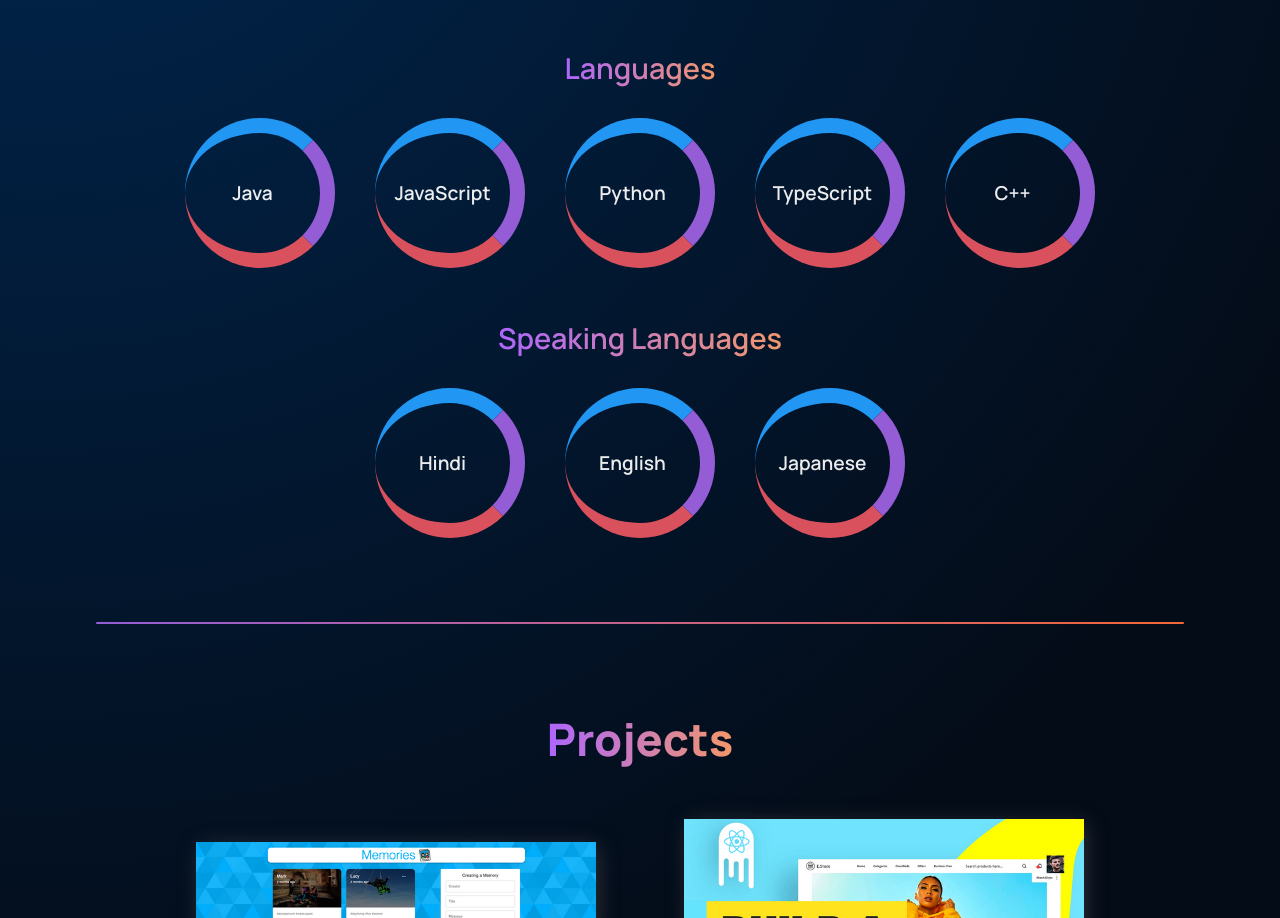
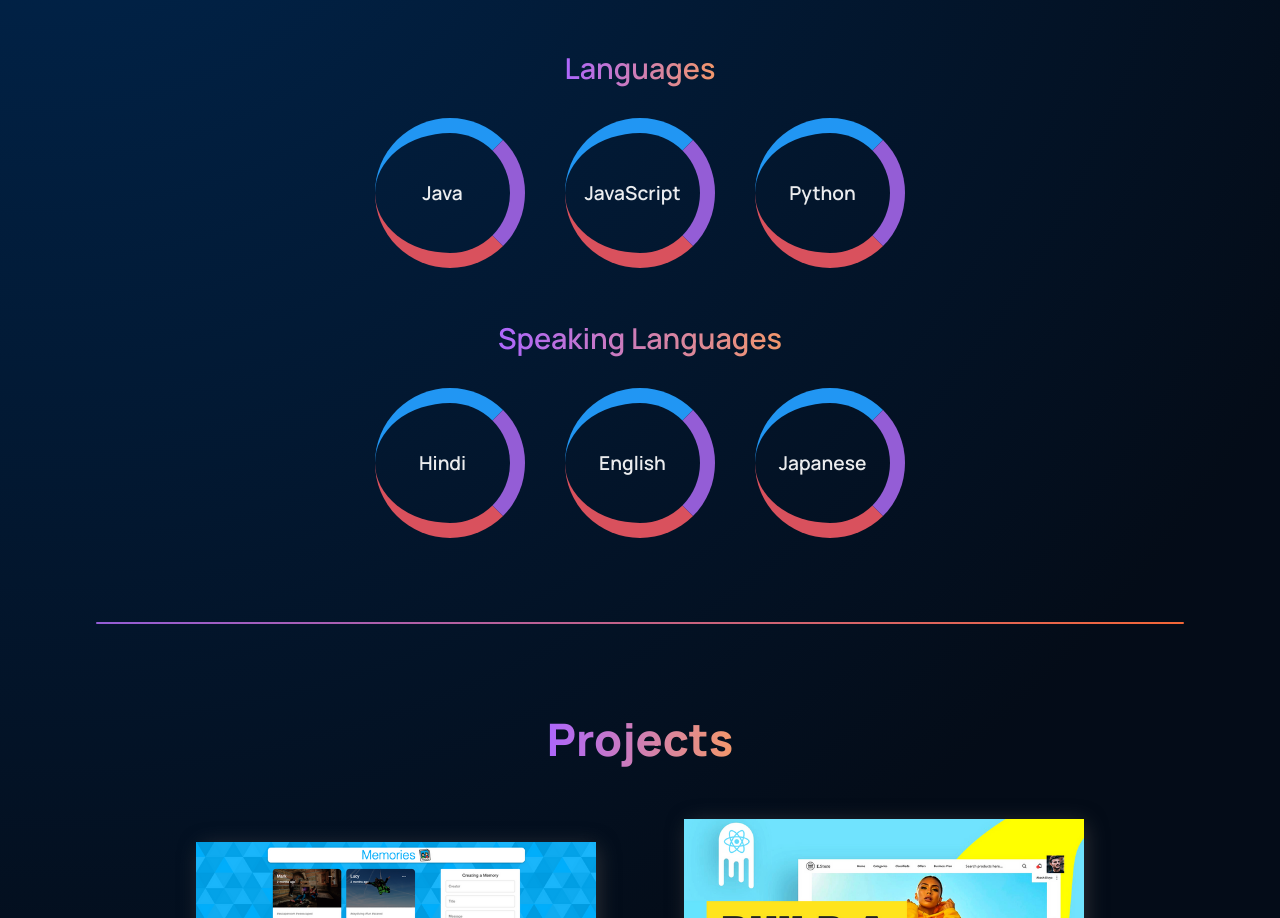
Before and after one commit to mohit-kumar-singh55/re-main-portfolio, a Next.js app: page / in a window 1280 px wide. Shown: the part 1411-2329 px from the top of the page. Built offline with nearby package versions, Linux system fonts and the light colour scheme.

Commit message:
that's for now

```diff
--- a/pages/index.js
+++ b/pages/index.js
@@ -125,8 +125,6 @@ export default function Home() {
             <span className={styles.circle}>Java</span>
             <span className={styles.circle}>JavaScript</span>
             <span className={styles.circle}>Python</span>
-            <span className={styles.circle}>TypeScript</span>
-            <span className={styles.circle}>C++</span>
           </div>
         </div>
         <div className={styles.languages}>
```
